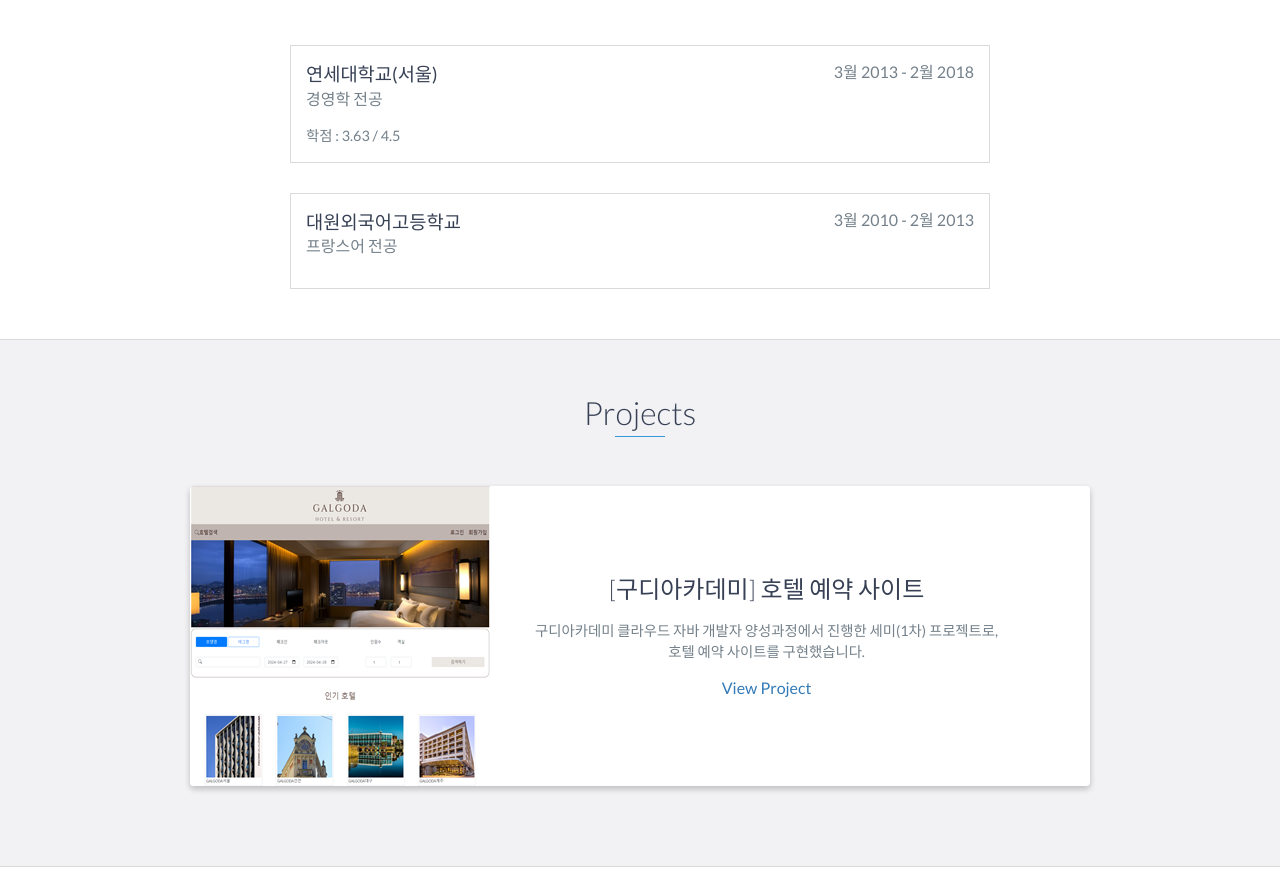
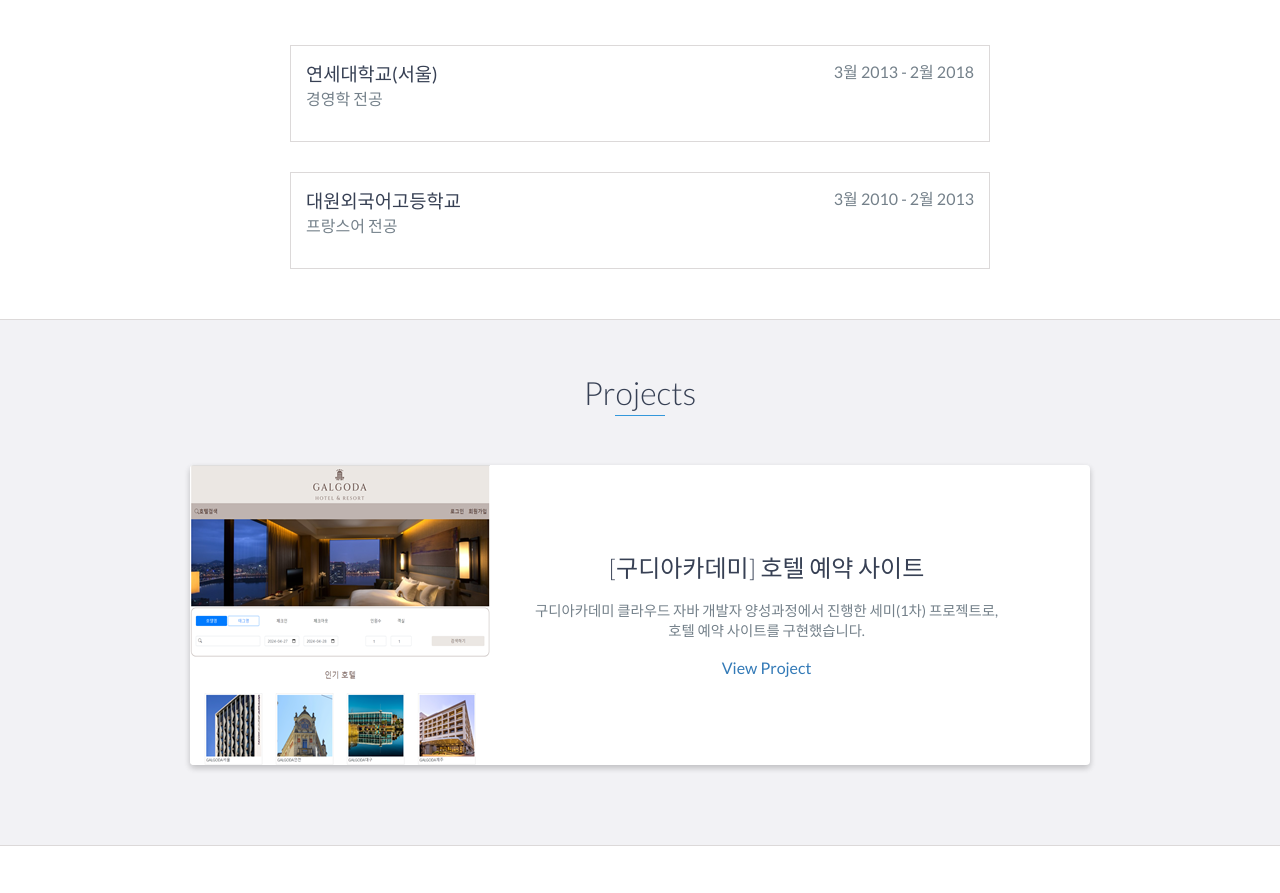
Before and after one commit to Lee-Da-Ye/Lee-Da-Ye.github.io, a website: page index.html in a window 1280 px wide. Shown: the part 1680-2573 px from the top of the page. Drawn offline with nearby package versions, Linux system fonts and the light colour scheme.

Commit message:
modify : index.html 문구 수정
modify : index.html 문구 수정

```diff
--- a/index.html
+++ b/index.html
@@ -108,9 +108,6 @@
             <h3>연세대학교(서울)</h3>
             <span class="education-date">3월 2013 - 2월 2018</span>
             <h4>경영학 전공</h4>
-            <p>
-                학점 : 3.63 / 4.5
-            </p>
         </div>
         <!-- End .education-block -->
 
```
